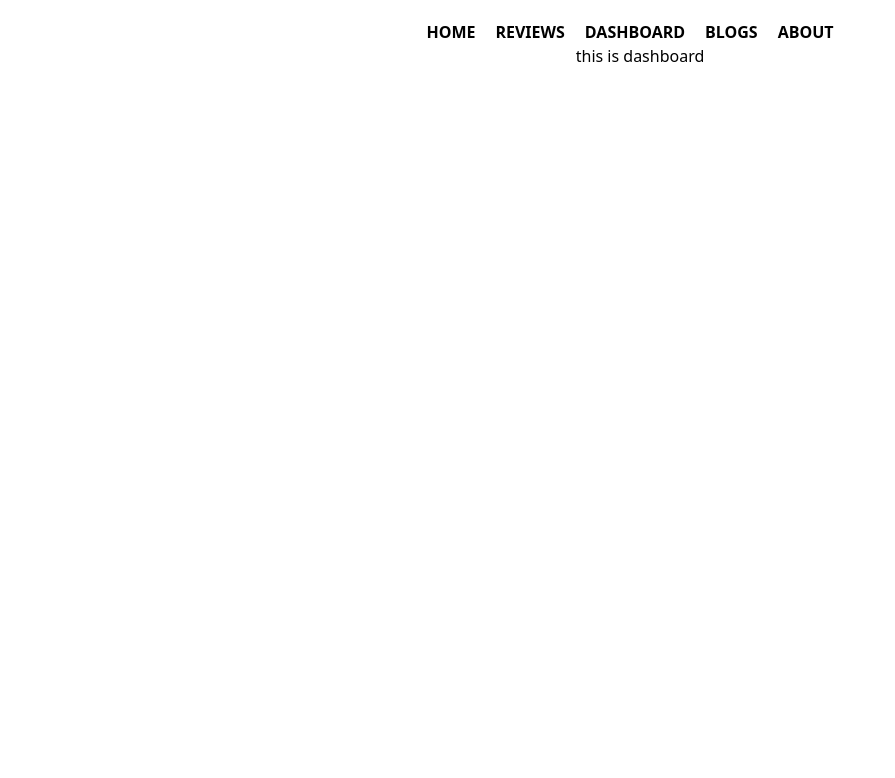
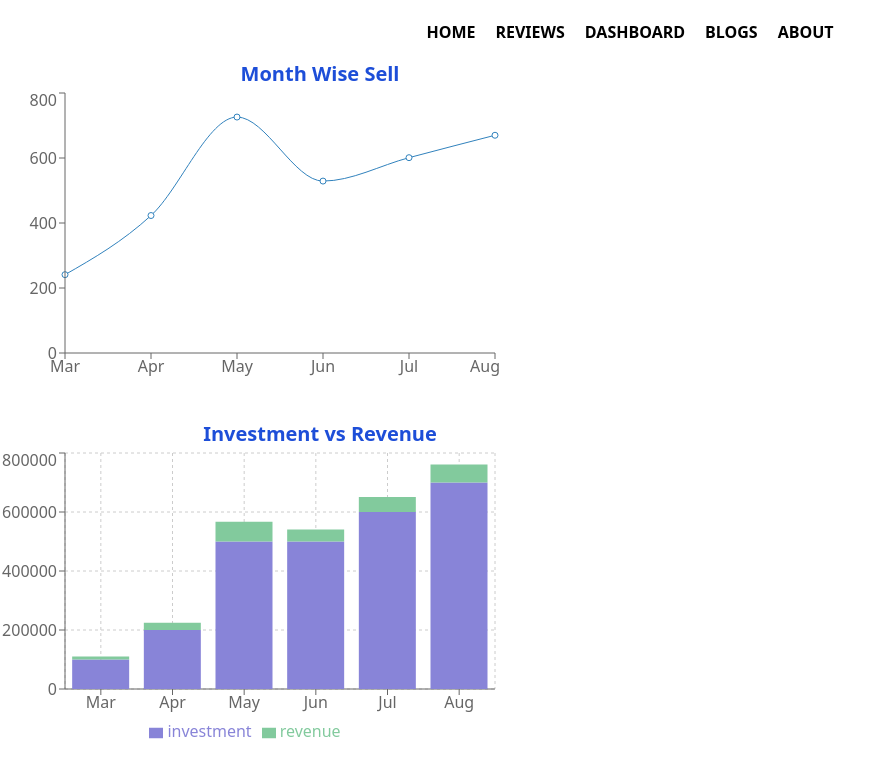
Before and after one commit to MafujulHaquePlabon/product-analysis-website, a React (Create React App) app: page /dashboard in a window 1280 px wide. Shown: the top 778 px of the page, without its empty margins (0-895 px from the left). Built offline with nearby package versions, Linux system fonts and the light colour scheme.

Commit message:
MyLineCharts,AreaCharts addedin dashboard

```diff
--- a/public/index.html
+++ b/public/index.html
@@ -24,7 +24,7 @@
       work correctly both with client-side routing and a non-root public URL.
       Learn how to configure a non-root public URL by running `npm run build`.
     -->
-    <title>React App</title>
+    <title>Online Labtop shop</title>
   </head>
   <body>
     <noscript>You need to enable JavaScript to run this app.</noscript>
--- /dev/null
+++ b/src/components/AreaCharts/AreaCharts.js
@@ -0,0 +1,15 @@
+import React from 'react';
+import { Area, AreaChart, CartesianGrid, Tooltip, XAxis, YAxis } from 'recharts';
+
+
+const AreaCharts = ({dataItems}) => {
+    console.log(dataItems)
+    return (
+        <div className='my-4 '>
+
+        </div>
+
+    );
+};
+
+export default AreaCharts;
--- /dev/null
+++ b/src/components/BarCharts/BarCharts.js
@@ -0,0 +1,26 @@
+import React from 'react';
+import { Bar, BarChart, CartesianGrid, Legend, Tooltip, XAxis, YAxis } from 'recharts';
+
+const BarCharts = ({dataItems}) => {
+    return (
+      <div className='my-4 '>
+        <h1 className="text-blue-700 font-semibold text-xl">Investment vs Revenue</h1>
+      <BarChart
+      width={500}
+      height={300}
+      data={dataItems}
+    >
+      <CartesianGrid strokeDasharray="3 3" />
+      <XAxis dataKey="month" />
+      <YAxis />
+      <Tooltip />
+      <Legend />
+      <Bar dataKey="investment" stackId="a" fill="#8884d8" />
+      <Bar dataKey="revenue" stackId="a" fill="#82ca9d" />
+    </BarChart>
+      </div>
+
+    );
+};
+
+export default BarCharts;
--- a/src/components/Dashboard/Dashboard.js
+++ b/src/components/Dashboard/Dashboard.js
@@ -1,10 +1,25 @@
-import React from 'react';
+import React, { useEffect, useState } from 'react';
+import AreaCharts from '../AreaCharts/AreaCharts';
+import BarCharts from '../BarCharts/BarCharts';
+import MyLineCharts from '../MyLineCharts/MyLineCharts';
+import PieCharts from '../PieCharts/PieCharts';
+
 
 const Dashboard = () => {
+    const [dataItems,setDataItems]=useState([]);
+    useEffect(()=>{
+        fetch('data.json')
+        .then(res=>res.json())
+        .then(data=> setDataItems(data))
+    },[]);
     return (
-        <div>
-            <h1>this is dashboard</h1>
-        </div>
+       <div className='grid grid-cols-1 md:grid-cols-2  '>
+
+         <MyLineCharts dataItems={dataItems}></MyLineCharts>
+                <AreaCharts dataItems={dataItems}></AreaCharts>
+                <BarCharts  dataItems={dataItems} ></BarCharts>
+                <PieCharts  dataItems={dataItems}></PieCharts>
+       </div>
     );
 };
 
--- /dev/null
+++ b/src/components/MyLineCharts/MyLineCharts.js
@@ -0,0 +1,26 @@
+import React from "react";
+import {
+  Line,
+  LineChart,
+  Tooltip,
+  XAxis,
+  YAxis,
+} from "recharts";
+
+const MyLineCharts = ({ dataItems }) => {
+  //console.log(dataItems);
+  return (
+    <div className='my-4 '>
+        <h1 className="text-blue-700 font-semibold text-xl ">Month Wise Sell</h1>
+    <LineChart width={500} height={300} data={dataItems}>
+      <Line type="monotone" dataKey="sell">{''}
+      </Line>
+      <XAxis dataKey="month" />
+      <YAxis />
+      <Tooltip />
+    </LineChart>
+    </div>
+    );
+};
+
+export default MyLineCharts;
--- /dev/null
+++ b/src/components/PieCharts/PieCharts.js
@@ -0,0 +1,12 @@
+import React from 'react';
+import { Pie, PieChart, Tooltip } from 'recharts';
+
+const PieCharts = ({dataItems}) => {
+    return (
+       <div className='my-4 '>
+
+       </div>
+    );
+};
+
+export default PieCharts;
```
